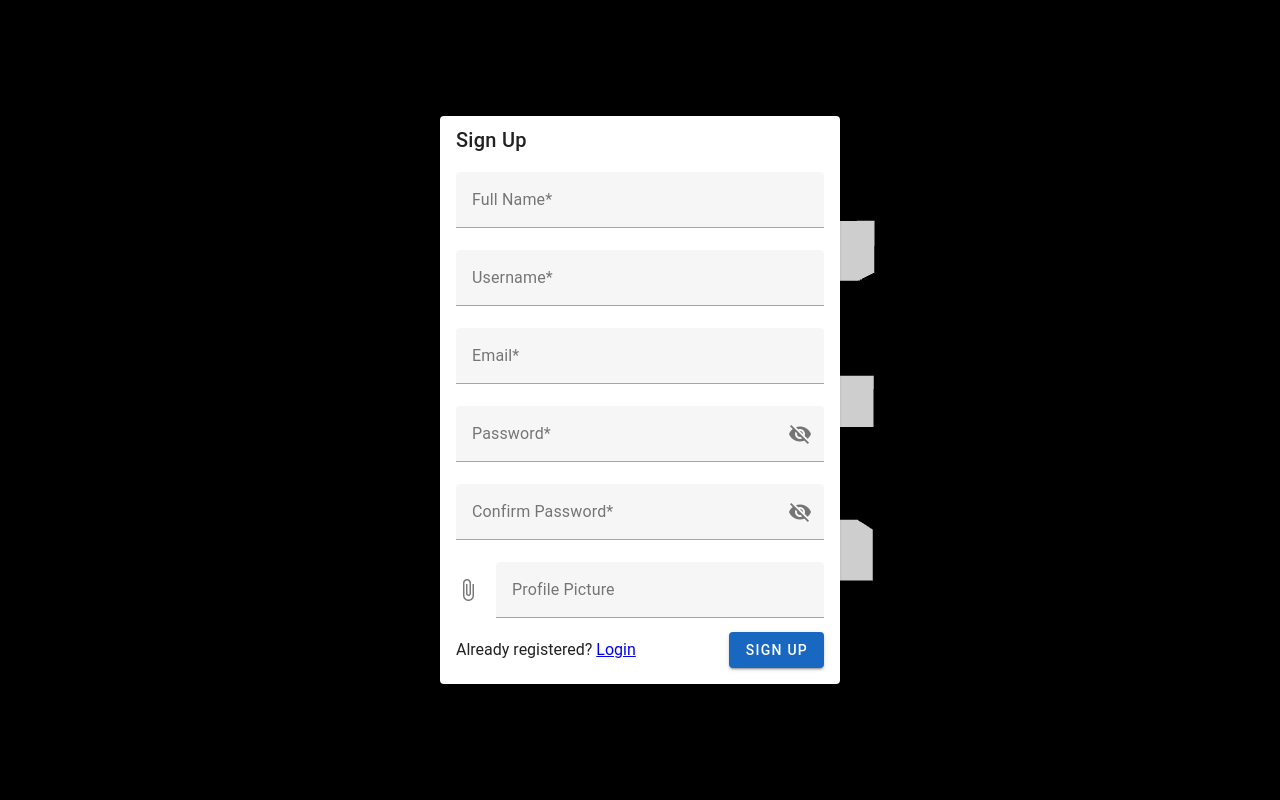
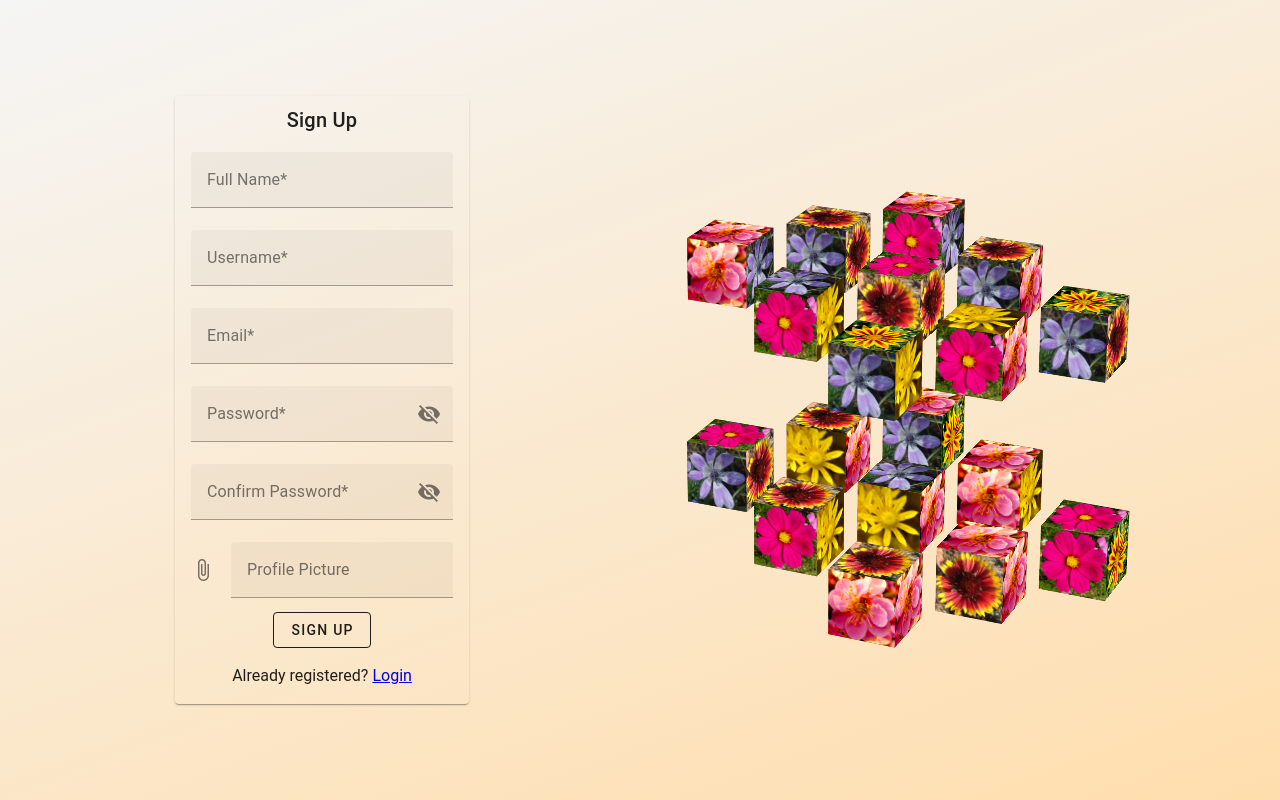
Before and after one commit to Mamun724/vue-animation, a Vue app: page /signup in a window 1280 px wide. Built offline with nearby package versions, Linux system fonts and the light colour scheme.

Commit message:
Update UI.

```diff
--- a/src/components/CssOnlyAnimation/3dPlane.vue
+++ b/src/components/CssOnlyAnimation/3dPlane.vue
@@ -19,12 +19,12 @@ import ImageCube from "@/components/CssOnlyAnimation/ImageCube.vue";
   --translate-x: 20%;
   --translate-y: 5%;
 
-  max-height: 33%;
-  height: 33%;
+  max-height: 25%;
+  height: 25%;
   width: 25%;
   transform-style: preserve-3d;
   transform: rotateX(var(--rotate-x)) rotateY(var(--rotate-y)) rotateX(90deg) translate3d(var(--translate-x), var(--translate-y), 0);
-  animation: rotateSystem 45s infinite linear;
+  animation: rotateSystem 15s infinite linear;
 }
 
 @keyframes rotateSystem {
--- a/src/components/CssOnlyAnimation/CssOnlyAnimation.vue
+++ b/src/components/CssOnlyAnimation/CssOnlyAnimation.vue
@@ -1,6 +1,5 @@
 <template>
   <div class="scene">
-    <Plane/>
     <Plane/>
     <Plane/>
   </div>
--- a/src/components/CssOnlyAnimation/ImageCube.vue
+++ b/src/components/CssOnlyAnimation/ImageCube.vue
@@ -18,7 +18,7 @@
   position: absolute;
   font-size: 1rem;
   transform: translate3d(0, 0, calc(var(--width)/2));
-  animation: cubeReverseAnimation 60s linear infinite;
+  animation: cubeReverseAnimation 15s linear infinite;
 }
 
 .cuboid > div {
--- /dev/null
+++ b/src/components/CssOnlyBackgroundAnimation.vue
@@ -0,0 +1,25 @@
+<template>
+  <div id="background">
+    <CssOnlyAnimation id="animation"/>
+  </div>
+</template>
+
+<script setup>
+import CssOnlyAnimation from "@/components/CssOnlyAnimation/CssOnlyAnimation.vue";
+</script>
+
+<style scoped>
+#background {
+  position: fixed;
+  left: 0;
+  top: 0;
+  width: 100%;
+  height: 100%;
+  background: linear-gradient(-20deg, navajowhite, whitesmoke);
+  padding-left: 25%;
+}
+
+#animation {
+  z-index: -1;
+}
+</style>
--- a/src/components/SplashScreen.vue
+++ b/src/components/SplashScreen.vue
@@ -2,6 +2,9 @@
   <v-app>
     <div class="splash-screen">
       <CssOnlyAnimation/>
+      <div class="splash-content">
+        <h1>Splash Screen</h1>
+      </div>
     </div>
   </v-app>
 </template>
@@ -18,5 +21,12 @@ import CssOnlyAnimation from "@/components/CssOnlyAnimation/CssOnlyAnimation.vue
   top: 50%;
   left: 50%;
   transform: translate(-50%, -50%);
+  background: linear-gradient(-20deg, navajowhite, whitesmoke);
+}
+
+.splash-screen > .splash-content {
+  position: fixed;
+  top: 0;
+  padding: 20px;
 }
 </style>
--- a/src/layouts/auth/Auth.vue
+++ b/src/layouts/auth/Auth.vue
@@ -4,14 +4,18 @@
       <SplashScreen/>
     </div>
     <div class="fill-height" v-else>
-      <BackgroundAnimation/>
+      <CssOnlyBackgroundAnimation/>
       <v-main class="fill-height">
         <v-container :fluid="true" class="fill-height">
           <v-row align-content="center">
             <v-spacer/>
-            <v-col cols="8" md="4">
+            <v-col cols="8" md="3">
               <slot></slot>
             </v-col>
+            <v-spacer/>
+            <v-spacer/>
+            <v-spacer/>
+            <v-spacer/>
             <v-spacer/>
           </v-row>
         </v-container>
@@ -21,10 +25,10 @@
 </template>
 
 <script setup>
-import BackgroundAnimation from "@/components/BackgroundAnimation.vue";
 import {computed} from "vue";
 import SplashScreen from "@/components/SplashScreen.vue";
 import {useStore} from "vuex";
+import CssOnlyBackgroundAnimation from "@/components/CssOnlyBackgroundAnimation.vue";
 
 const store = useStore();
 
@@ -35,5 +39,4 @@ setTimeout(() => {
 </script>
 
 <style scoped>
-
 </style>
--- a/src/views/Login.vue
+++ b/src/views/Login.vue
@@ -1,7 +1,7 @@
 <template>
   <auth>
-    <v-card>
-      <v-card-title class="pb-0">Login</v-card-title>
+    <v-card style="background: transparent">
+      <v-card-title class="pb-0 text-center">Login</v-card-title>
       <v-form @submit.prevent="login" v-model="validForm">
         <v-container class="px-4">
           <v-alert
@@ -41,9 +41,11 @@
             :type="showPassword ? 'text' : 'password'"
             :rules="[rules.required, rules.minimumPasswordLength, rules.maxLength]"
             @click:append-inner="togglePasswordVisibility"/>
-          <v-row justify="end" align="center" class="px-3 pb-3 pt-1">
+          <v-row justify="center" align="center" class="px-3 pb-3 pt-1">
+            <v-btn variant="outlined" color="navajowhite" type="submit">Login</v-btn>
+          </v-row>
+          <v-row justify="center" align="center" class="px-3 pb-3 pt-1">
             <span>Not registered? <router-link to="/signup">Sign Up</router-link></span>
-            <v-btn class="ml-auto" color="primary" type="submit">Login</v-btn>
           </v-row>
         </v-container>
       </v-form>
--- a/src/views/Signup.vue
+++ b/src/views/Signup.vue
@@ -1,7 +1,7 @@
 <template>
   <auth>
-    <v-card>
-      <v-card-title class="pb-0">Sign Up</v-card-title>
+    <v-card style="background: transparent">
+      <v-card-title class="pb-0 text-center">Sign Up</v-card-title>
       <v-form @submit.prevent="createUser" v-model="validForm">
         <v-container class="px-4">
           <v-alert
@@ -50,9 +50,11 @@
           <v-file-input
             label="Profile Picture"
             v-model="signUpData.profilePicture" placeholder="Profile Picture"/>
-          <v-row justify="end" align="center" class="px-3 pb-3 pt-1">
+          <v-row justify="center" align="center" class="px-3 pb-3 pt-1">
+            <v-btn variant="outlined" color="navajowhite" type="submit">Sign Up</v-btn>
+          </v-row>
+          <v-row justify="center" align="center" class="px-3 pb-3 pt-1">
             <span>Already registered? <router-link to="/login">Login</router-link></span>
-            <v-btn class="ml-auto" color="primary" type="submit">Sign Up</v-btn>
           </v-row>
         </v-container>
       </v-form>
```
